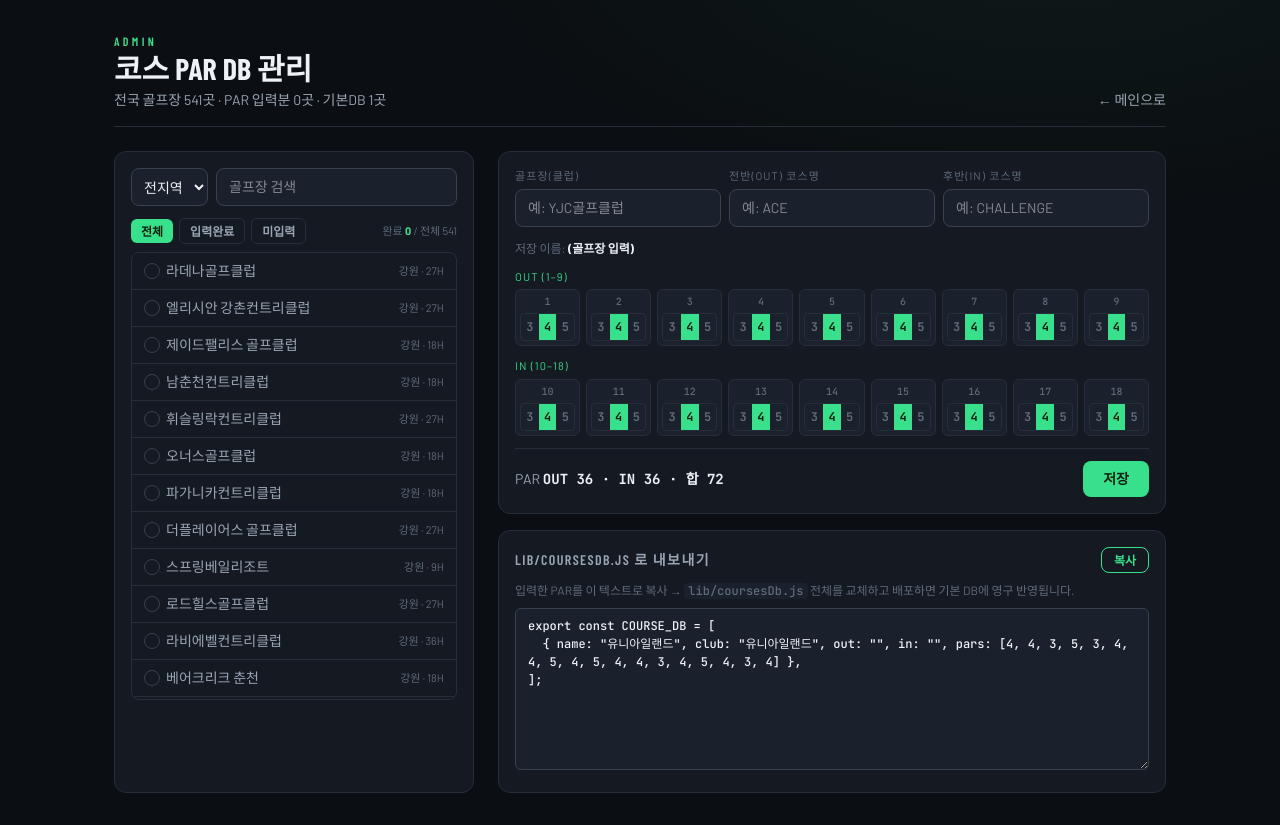
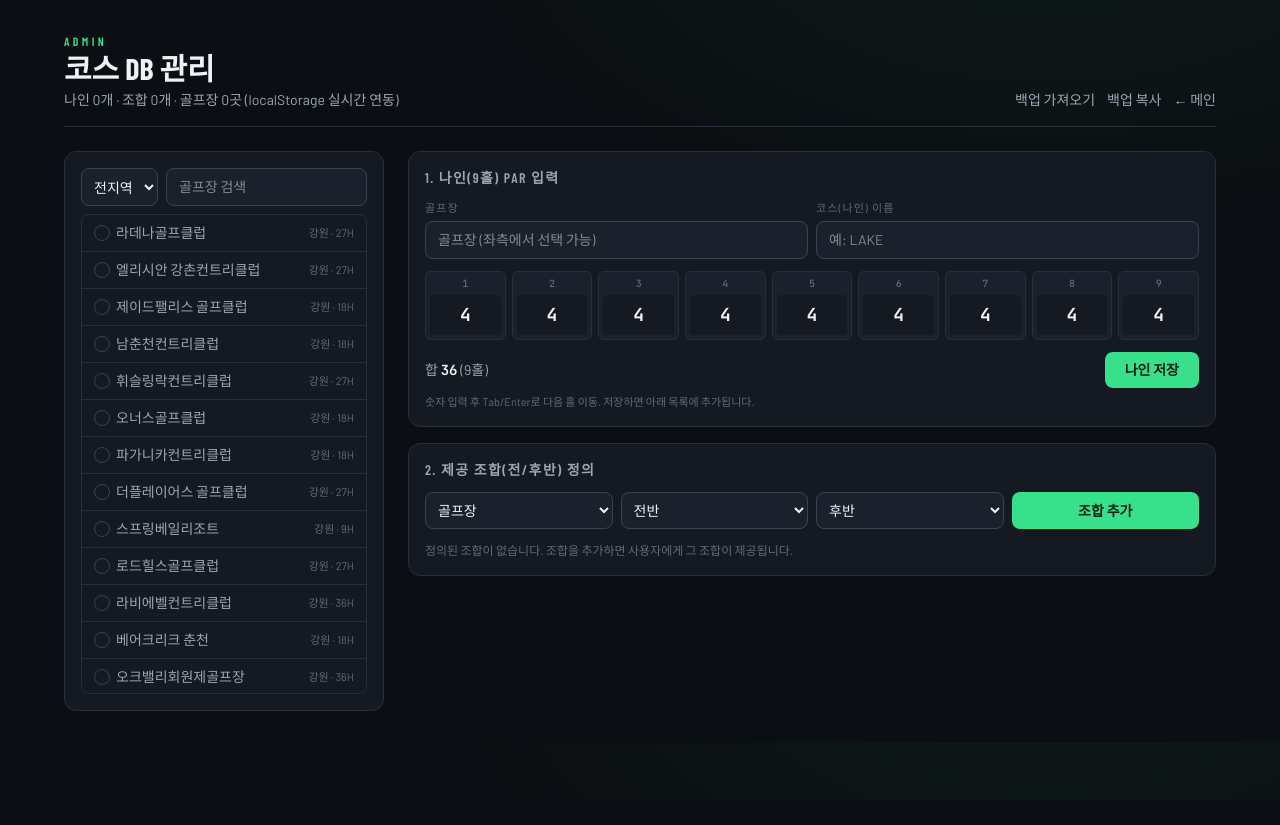
Before and after one commit to milv0/dallu-golf-studio, a Next.js app: page /admin in a window 1280 px wide. After the commit the page ends 800 px from the top, so only its background shows below. Built offline with nearby package versions, Linux system fonts and the light colour scheme; a web font is replaced by a local one.

Commit message:
Nine-based DB: admin nine input (number+Tab) + combo definition; localStorage live sync; remove example

```diff
--- a/app/admin/page.js
+++ b/app/admin/page.js
@@ -1,108 +1,102 @@
 "use client";
 
-import { useEffect, useMemo, useState } from "react";
+import { useEffect, useMemo, useRef, useState } from "react";
 import Link from "next/link";
 import { COURSE_DIRECTORY } from "../../lib/courseDirectory";
-import { COURSE_DB } from "../../lib/coursesDb";
+import { loadDb, saveDb } from "../../lib/nineStore";
 
-const LS = "sc-pardb"; // { name: pars[18] } 형태를 배열로 저장: [{name, pars}]
-const DEFAULT = () => Array(18).fill(4);
+const DEFAULT9 = () => Array(9).fill("4");
 
 export default function Admin() {
-  const [entries, setEntries] = useState([]); // 사용자가 입력한 par DB (localStorage)
+  const [db, setDb] = useState({ nines: [], combos: [] });
+  useEffect(() => { setDb(loadDb()); }, []);
+  const persist = (next) => { setDb(next); saveDb(next); };
+
+  // 디렉토리 검색
   const [region, setRegion] = useState("");
   const [q, setQ] = useState("");
-  const [statusFilter, setStatusFilter] = useState("all"); // all | done | todo
+
+  // 나인 입력
   const [club, setClub] = useState("");
-  const [outC, setOutC] = useState("");
-  const [inC, setInC] = useState("");
-  const [pars, setPars] = useState(DEFAULT());
+  const [nine, setNine] = useState("");
+  const [pars, setPars] = useState(DEFAULT9());
+  const parRefs = useRef([]);
 
-  // 표시 이름 자동 생성: 골프장 + 전반+후반 코스명
-  const displayName = (club.trim() + (outC.trim() || inC.trim() ? ` ${outC.trim()}+${inC.trim()}` : "")).trim();
+  // 조합 입력
+  const [cClub, setCClub] = useState("");
+  const [cOut, setCOut] = useState("");
+  const [cIn, setCIn] = useState("");
 
-  useEffect(() => {
-    try { setEntries(JSON.parse(localStorage.getItem(LS) || "[]")); } catch { setEntries([]); }
-  }, []);
-  const persist = (list) => { setEntries(list); localStorage.setItem(LS, JSON.stringify(list)); };
-
-  const regions = useMemo(
-    () => [...new Set(COURSE_DIRECTORY.map((c) => c.region))].sort(),
-    []
-  );
-  const enteredClubs = useMemo(
-    () => new Set([...entries.map((e) => e.club || e.name), ...COURSE_DB.map((c) => c.club || c.name)]),
-    [entries]
-  );
+  const regions = useMemo(() => [...new Set(COURSE_DIRECTORY.map((c) => c.region))].sort(), []);
+  const clubsWithNines = useMemo(() => [...new Set(db.nines.map((n) => n.club))], [db.nines]);
+  const enteredClubs = useMemo(() => new Set(db.nines.map((n) => n.club)), [db.nines]);
   const filtered = useMemo(() => {
     const kw = q.trim();
-    return COURSE_DIRECTORY.filter((c) => {
-      if (region && c.region !== region) return false;
-      if (kw && !c.name.includes(kw)) return false;
-      const done = enteredClubs.has(c.name);
-      if (statusFilter === "done" && !done) return false;
-      if (statusFilter === "todo" && done) return false;
-      return true;
-    }).slice(0, 400);
-  }, [region, q, statusFilter, enteredClubs]);
-  const doneCount = useMemo(
-    () => COURSE_DIRECTORY.filter((c) => enteredClubs.has(c.name)).length,
-    [enteredClubs]
-  );
-
-  // 디렉토리에서 골프장 클릭 → 클럽명 채우고, 그 클럽의 저장 항목이 있으면 로드
-  const loadClub = (clubName) => {
-    setClub(clubName);
-    const found = entries.find((e) => (e.club || e.name) === clubName)
-      || COURSE_DB.find((c) => (c.club || c.name) === clubName);
-    if (found) {
-      setOutC(found.out || "");
-      setInC(found.in || "");
-      setPars([...found.pars]);
-    } else {
-      setOutC(""); setInC(""); setPars(DEFAULT());
-    }
-  };
-  const save = () => {
-    if (!club.trim()) { alert("골프장(클럽) 이름을 입력하세요"); return; }
-    const entry = { name: displayName, club: club.trim(), out: outC.trim(), in: inC.trim(), pars: pars.map(Number) };
-    persist([entry, ...entries.filter((e) => e.name !== entry.name)]);
-    alert(`저장: ${entry.name}`);
-  };
-  const remove = (nm) => persist(entries.filter((e) => e.name !== nm));
+    return COURSE_DIRECTORY.filter((c) => (!region || c.region === region) && (!kw || c.name.includes(kw))).slice(0, 400);
+  }, [region, q]);
+  const ninesOf = (cl) => db.nines.filter((n) => n.club === cl);
 
   const setPar = (i, v) => setPars((p) => p.map((x, idx) => (idx === i ? v : x)));
+  const onParKey = (e, i) => {
+    if (e.key === "Enter") { e.preventDefault(); parRefs.current[i + 1]?.focus(); }
+  };
+
+  const saveNine = () => {
+    if (!club.trim() || !nine.trim()) { alert("골프장과 코스(나인) 이름을 입력하세요"); return; }
+    const entry = { club: club.trim(), nine: nine.trim(), pars: pars.map((x) => Number(x) || 0) };
+    const next = { ...db, nines: [entry, ...db.nines.filter((n) => !(n.club === entry.club && n.nine === entry.nine))] };
+    persist(next);
+    setNine(""); setPars(DEFAULT9());
+  };
+  const removeNine = (cl, nn) => persist({
+    ...db,
+    nines: db.nines.filter((n) => !(n.club === cl && n.nine === nn)),
+    combos: db.combos.filter((c) => !(c.club === cl && (c.out === nn || c.in === nn))),
+  });
+  const loadNine = (cl, nn) => {
+    const n = db.nines.find((x) => x.club === cl && x.nine === nn);
+    if (!n) return;
+    setClub(cl); setNine(nn); setPars(n.pars.map(String));
+  };
+
+  const addCombo = () => {
+    if (!cClub || !cOut || !cIn || cOut === cIn) { alert("골프장과 서로 다른 전/후반 코스를 선택하세요"); return; }
+    const exists = db.combos.some((c) => c.club === cClub && c.out === cOut && c.in === cIn);
+    if (exists) { alert("이미 있는 조합"); return; }
+    persist({ ...db, combos: [{ club: cClub, out: cOut, in: cIn }, ...db.combos] });
+  };
+  const removeCombo = (c) => persist({ ...db, combos: db.combos.filter((x) => !(x.club === c.club && x.out === c.out && x.in === c.in)) });
+
   const total = pars.reduce((a, b) => a + (Number(b) || 0), 0);
-  const outP = pars.slice(0, 9).reduce((a, b) => a + (Number(b) || 0), 0);
-  const inP = pars.slice(9).reduce((a, b) => a + (Number(b) || 0), 0);
 
-  // coursesDb.js 에 붙여넣을 JS 배열 텍스트 생성 (기존 COURSE_DB + 입력분 병합, 이름 중복 시 입력분 우선)
-  const exportText = useMemo(() => {
-    const map = new Map();
-    const put = (c) => map.set(c.name, c);
-    for (const c of COURSE_DB) put(c);
-    for (const e of entries) put(e);
-    const lines = [...map.values()].map(
-      (c) => `  { name: ${JSON.stringify(c.name)}, club: ${JSON.stringify(c.club || c.name)}, out: ${JSON.stringify(c.out || "")}, in: ${JSON.stringify(c.in || "")}, pars: [${c.pars.join(", ")}] },`
-    );
-    return "export const COURSE_DB = [\n" + lines.join("\n") + "\n];\n";
-  }, [entries]);
+  // 백업(JSON)
+  const backup = JSON.stringify(db);
+  const importBackup = () => {
+    const t = prompt("백업 JSON 붙여넣기");
+    if (!t) return;
+    try { const d = JSON.parse(t); persist({ nines: d.nines || [], combos: d.combos || [] }); alert("가져오기 완료"); }
+    catch { alert("JSON 파싱 실패"); }
+  };
 
   return (
-    <main className="mx-auto max-w-[1100px] px-6 py-8">
+    <main className="mx-auto max-w-[1200px] px-6 py-8">
       <div className="mb-6 flex items-end justify-between border-b border-line pb-4">
         <div>
           <div className="font-head text-[12px] font-semibold uppercase tracking-[0.28em] text-accent">Admin</div>
-          <h1 className="font-head text-3xl font-bold text-txt">코스 PAR DB 관리</h1>
-          <p className="mt-1 text-sm text-txt-soft">전국 골프장 {COURSE_DIRECTORY.length}곳 · PAR 입력분 {entries.length}곳 · 기본DB {COURSE_DB.length}곳</p>
+          <h1 className="font-head text-3xl font-bold text-txt">코스 DB 관리</h1>
+          <p className="mt-1 text-sm text-txt-soft">나인 {db.nines.length}개 · 조합 {db.combos.length}개 · 골프장 {clubsWithNines.length}곳 (localStorage 실시간 연동)</p>
         </div>
-        <Link href="/" className="text-sm text-txt-soft hover:text-txt">← 메인으로</Link>
+        <div className="flex items-center gap-3 text-sm">
+          <button onClick={importBackup} className="text-txt-soft hover:text-txt">백업 가져오기</button>
+          <button onClick={() => navigator.clipboard?.writeText(backup)} className="text-txt-soft hover:text-txt">백업 복사</button>
+          <Link href="/" className="text-txt-soft hover:text-txt">← 메인</Link>
+        </div>
       </div>
 
-      <div className="grid grid-cols-1 gap-6 lg:grid-cols-[360px_1fr]">
-        {/* 디렉토리 검색 */}
+      <div className="grid grid-cols-1 gap-6 lg:grid-cols-[320px_1fr]">
+        {/* 디렉토리 */}
         <section className="rounded-xl border border-line bg-panel p-4">
-          <div className="mb-3 flex gap-2">
+          <div className="mb-2 flex gap-2">
             <select value={region} onChange={(e) => setRegion(e.target.value)}
               className="rounded-lg border border-line-2 bg-panel-2 px-2 py-2 text-sm text-txt outline-none focus:border-accent">
               <option value="">전지역</option>
@@ -111,112 +105,116 @@ export default function Admin() {
             <input value={q} onChange={(e) => setQ(e.target.value)} placeholder="골프장 검색"
               className="flex-1 rounded-lg border border-line-2 bg-panel-2 px-3 py-2 text-sm text-txt outline-none focus:border-accent" />
           </div>
-          <div className="mb-2 flex items-center gap-1.5">
-            {[["all", "전체"], ["done", "입력완료"], ["todo", "미입력"]].map(([k, lbl]) => (
-              <button key={k} type="button" onClick={() => setStatusFilter(k)}
-                className={"rounded-md px-2.5 py-1 text-xs font-semibold transition " +
-                  (statusFilter === k ? "bg-accent text-[#06210f]" : "border border-line text-txt-soft hover:text-txt")}>
-                {lbl}
-              </button>
-            ))}
-            <span className="ml-auto text-[11px] text-txt-faint">
-              완료 <b className="text-accent">{doneCount}</b> / 전체 {COURSE_DIRECTORY.length}
-            </span>
-          </div>
-          <div className="max-h-[56vh] overflow-auto rounded-lg border border-line">
+          <div className="max-h-[60vh] overflow-auto rounded-lg border border-line">
             {filtered.map((c) => {
               const done = enteredClubs.has(c.name);
               return (
-                <button key={c.name + c.address} type="button" onClick={() => loadClub(c.name)}
-                  className={"flex w-full items-center justify-between border-b border-line px-3 py-2 text-left last:border-0 transition " +
-                    (done ? "bg-accent/10 hover:bg-accent/15" : "hover:bg-panel-2")}>
+                <button key={c.name + c.address} type="button" onClick={() => setClub(c.name)}
+                  className={"flex w-full items-center justify-between border-b border-line px-3 py-2 text-left last:border-0 transition " + (done ? "bg-accent/10 hover:bg-accent/15" : "hover:bg-panel-2")}>
                   <span className={"flex items-center gap-1.5 text-sm " + (done ? "text-txt" : "text-txt-soft")}>
-                    <span className={"flex h-4 w-4 shrink-0 items-center justify-center rounded-full text-[10px] " +
-                      (done ? "bg-accent text-[#06210f]" : "border border-line-2 text-transparent")}>✓</span>
+                    <span className={"flex h-4 w-4 shrink-0 items-center justify-center rounded-full text-[10px] " + (done ? "bg-accent text-[#06210f]" : "border border-line-2 text-transparent")}>✓</span>
                     {c.name}
                   </span>
                   <span className="text-[11px] text-txt-faint">{c.region} · {c.holes}H</span>
                 </button>
               );
             })}
-            {filtered.length === 0 && <p className="p-3 text-sm text-txt-faint">결과 없음</p>}
           </div>
         </section>
 
-        {/* PAR 편집 */}
         <section className="space-y-4">
+          {/* 1) 나인 입력 */}
           <div className="rounded-xl border border-line bg-panel p-4">
-            <div className="mb-3 grid grid-cols-1 gap-2 sm:grid-cols-3">
-              <label className="block sm:col-span-1">
-                <span className="mb-1 block text-[11px] uppercase tracking-widest text-txt-faint">골프장(클럽)</span>
-                <input value={club} onChange={(e) => setClub(e.target.value)} placeholder="예: YJC골프클럽"
+            <div className="mb-3 font-head text-sm font-semibold uppercase tracking-widest text-txt-soft">1. 나인(9홀) PAR 입력</div>
+            <div className="mb-3 grid grid-cols-2 gap-2">
+              <label className="block">
+                <span className="mb-1 block text-[11px] uppercase tracking-widest text-txt-faint">골프장</span>
+                <input value={club} onChange={(e) => setClub(e.target.value)} list="clubdir" placeholder="골프장 (좌측에서 선택 가능)"
                   className="w-full rounded-lg border border-line-2 bg-panel-2 px-3 py-2 text-sm text-txt outline-none focus:border-accent" />
+                <datalist id="clubdir">{COURSE_DIRECTORY.map((c) => <option key={c.name + c.address} value={c.name} />)}</datalist>
               </label>
               <label className="block">
-                <span className="mb-1 block text-[11px] uppercase tracking-widest text-txt-faint">전반(OUT) 코스명</span>
-                <input value={outC} onChange={(e) => setOutC(e.target.value)} placeholder="예: ACE"
-                  className="w-full rounded-lg border border-line-2 bg-panel-2 px-3 py-2 text-sm text-txt outline-none focus:border-accent" />
-              </label>
-              <label className="block">
-                <span className="mb-1 block text-[11px] uppercase tracking-widest text-txt-faint">후반(IN) 코스명</span>
-                <input value={inC} onChange={(e) => setInC(e.target.value)} placeholder="예: CHALLENGE"
+                <span className="mb-1 block text-[11px] uppercase tracking-widest text-txt-faint">코스(나인) 이름</span>
+                <input value={nine} onChange={(e) => setNine(e.target.value)} placeholder="예: LAKE"
                   className="w-full rounded-lg border border-line-2 bg-panel-2 px-3 py-2 text-sm text-txt outline-none focus:border-accent" />
               </label>
             </div>
-            <p className="mb-3 text-[12px] text-txt-faint">저장 이름: <b className="text-txt">{displayName || "(골프장 입력)"}</b></p>
-
-            {[0, 9].map((off) => (
-              <div key={off} className="mb-3">
-                <div className="mb-1 text-[11px] uppercase tracking-widest text-accent">{off === 0 ? "OUT (1–9)" : "IN (10–18)"}</div>
-                <div className="grid grid-cols-9 gap-1.5">
-                  {pars.slice(off, off + 9).map((p, i) => (
-                    <div key={off + i} className="rounded-md border border-line bg-panel-2 p-1 text-center">
-                      <div className="mb-1 font-mono text-[10px] text-txt-faint">{off + i + 1}</div>
-                      <div className="flex overflow-hidden rounded border border-line">
-                        {[3, 4, 5].map((v) => (
-                          <button key={v} type="button" onClick={() => setPar(off + i, v)}
-                            className={"flex-1 py-1 font-mono text-[12px] font-bold " +
-                              (Number(p) === v ? "bg-accent text-[#06210f]" : "text-txt-faint hover:text-txt")}>
-                            {v}
-                          </button>
-                        ))}
-                      </div>
-                    </div>
-                  ))}
+            <div className="grid grid-cols-9 gap-1.5">
+              {pars.map((p, i) => (
+                <div key={i} className="rounded-md border border-line bg-panel-2 p-1 text-center">
+                  <div className="mb-1 font-mono text-[10px] text-txt-faint">{i + 1}</div>
+                  <input
+                    ref={(el) => (parRefs.current[i] = el)}
+                    value={p} inputMode="numeric" maxLength={1}
+                    onChange={(e) => setPar(i, e.target.value.replace(/[^0-9]/g, ""))}
+                    onKeyDown={(e) => onParKey(e, i)}
+                    onFocus={(e) => e.target.select()}
+                    className="w-full rounded bg-panel py-1.5 text-center font-mono text-lg font-bold text-txt outline-none focus:ring-2 focus:ring-accent" />
                 </div>
-              </div>
-            ))}
-
-            <div className="flex items-center justify-between border-t border-line pt-3 text-sm">
-              <span className="text-txt-soft">
-                PAR <b className={"font-mono " + (total === 72 ? "text-txt" : "text-[#ffb648]")}>OUT {outP} · IN {inP} · 합 {total}</b>
-                {total !== 72 && <span className="ml-1 text-[#ffb648]">⚠</span>}
-              </span>
-              <div className="flex gap-2">
-                {displayName && entries.some((e) => e.name === displayName) && (
-                  <button type="button" onClick={() => { remove(displayName); }}
-                    className="rounded-lg border border-line px-3 py-2 text-sm text-txt-soft hover:text-txt">삭제</button>
-                )}
-                <button type="button" onClick={save}
-                  className="rounded-lg bg-accent px-5 py-2 text-sm font-bold text-[#06210f] hover:bg-accent-2">저장</button>
-              </div>
+              ))}
             </div>
+            <div className="mt-3 flex items-center justify-between">
+              <span className="text-sm text-txt-soft">합 <b className="font-mono text-txt">{total}</b> (9홀)</span>
+              <button onClick={saveNine} className="rounded-lg bg-accent px-5 py-2 text-sm font-bold text-[#06210f] hover:bg-accent-2">나인 저장</button>
+            </div>
+            <p className="mt-1.5 text-[11px] text-txt-faint">숫자 입력 후 Tab/Enter로 다음 홀 이동. 저장하면 아래 목록에 추가됩니다.</p>
           </div>
 
-          {/* 내보내기 */}
+          {/* 나인 목록 */}
+          {clubsWithNines.length > 0 && (
+            <div className="rounded-xl border border-line bg-panel p-4">
+              <div className="mb-2 font-head text-sm font-semibold uppercase tracking-widest text-txt-soft">저장된 나인</div>
+              {clubsWithNines.map((cl) => (
+                <div key={cl} className="mb-2">
+                  <div className="mb-1 text-[12px] text-accent">{cl}</div>
+                  <div className="flex flex-wrap gap-2">
+                    {ninesOf(cl).map((n) => (
+                      <span key={n.nine} className="flex items-center gap-1 rounded-full border border-line-2 bg-panel-2 py-1 pl-3 pr-1 text-[13px]">
+                        <button onClick={() => loadNine(cl, n.nine)} className="text-txt hover:text-accent" title="불러와 수정">
+                          {n.nine} <span className="font-mono text-txt-faint">({n.pars.reduce((a, b) => a + b, 0)})</span>
+                        </button>
+                        <button onClick={() => removeNine(cl, n.nine)} className="flex h-5 w-5 items-center justify-center rounded-full text-txt-faint hover:bg-line hover:text-txt">×</button>
+                      </span>
+                    ))}
+                  </div>
+                </div>
+              ))}
+            </div>
+          )}
+
+          {/* 2) 조합 정의 */}
           <div className="rounded-xl border border-line bg-panel p-4">
-            <div className="mb-2 flex items-center justify-between">
-              <span className="font-head text-sm font-semibold uppercase tracking-widest text-txt-soft">
-                lib/coursesDb.js 로 내보내기
-              </span>
-              <button type="button" onClick={() => navigator.clipboard?.writeText(exportText)}
-                className="rounded-lg border border-accent px-3 py-1 text-xs font-semibold text-accent hover:bg-accent hover:text-[#06210f]">복사</button>
+            <div className="mb-3 font-head text-sm font-semibold uppercase tracking-widest text-txt-soft">2. 제공 조합(전/후반) 정의</div>
+            <div className="mb-3 grid grid-cols-4 gap-2">
+              <select value={cClub} onChange={(e) => { setCClub(e.target.value); setCOut(""); setCIn(""); }}
+                className="rounded-lg border border-line-2 bg-panel-2 px-2 py-2 text-sm text-txt outline-none focus:border-accent">
+                <option value="">골프장</option>
+                {clubsWithNines.map((cl) => <option key={cl} value={cl}>{cl}</option>)}
+              </select>
+              <select value={cOut} onChange={(e) => setCOut(e.target.value)}
+                className="rounded-lg border border-line-2 bg-panel-2 px-2 py-2 text-sm text-txt outline-none focus:border-accent">
+                <option value="">전반</option>
+                {ninesOf(cClub).map((n) => <option key={n.nine} value={n.nine}>{n.nine}</option>)}
+              </select>
+              <select value={cIn} onChange={(e) => setCIn(e.target.value)}
+                className="rounded-lg border border-line-2 bg-panel-2 px-2 py-2 text-sm text-txt outline-none focus:border-accent">
+                <option value="">후반</option>
+                {ninesOf(cClub).map((n) => <option key={n.nine} value={n.nine}>{n.nine}</option>)}
+              </select>
+              <button onClick={addCombo} className="rounded-lg bg-accent px-3 py-2 text-sm font-bold text-[#06210f] hover:bg-accent-2">조합 추가</button>
             </div>
-            <p className="mb-2 text-[12px] text-txt-faint">
-              입력한 PAR를 이 텍스트로 복사 → <code className="rounded bg-panel-2 px-1">lib/coursesDb.js</code> 전체를 교체하고 배포하면 기본 DB에 영구 반영됩니다.
-            </p>
-            <textarea readOnly value={exportText} rows={8}
-              className="w-full rounded-md border border-line-2 bg-panel-2 px-3 py-2 font-mono text-[12px] text-txt outline-none" />
+            {db.combos.length === 0 ? (
+              <p className="text-[12px] text-txt-faint">정의된 조합이 없습니다. 조합을 추가하면 사용자에게 그 조합이 제공됩니다.</p>
+            ) : (
+              <div className="flex flex-wrap gap-2">
+                {db.combos.map((c, i) => (
+                  <span key={i} className="flex items-center gap-1 rounded-full border border-line-2 bg-panel-2 py-1 pl-3 pr-1 text-[13px]">
+                    <span className="text-txt">{c.club} <b className="text-accent">{c.out}+{c.in}</b></span>
+                    <button onClick={() => removeCombo(c)} className="flex h-5 w-5 items-center justify-center rounded-full text-txt-faint hover:bg-line hover:text-txt">×</button>
+                  </span>
+                ))}
+              </div>
+            )}
           </div>
         </section>
       </div>
--- a/lib/coursesDb.js
+++ b/lib/coursesDb.js
@@ -1,25 +1,32 @@
 // ─────────────────────────────────────────────────────────────
-// 골프장 코스 DB (직접 관리)
-// 항목 구조:
-//   {
-//     name:  "표시 이름 (자동: 골프장 전반+후반)",  // 예: "YJC골프클럽 ACE+CHALLENGE"
-//     club:  "골프장(클럽) 이름",                    // 예: "YJC골프클럽"
-//     out:   "전반(OUT) 코스명",                     // 예: "ACE" (없으면 "")
-//     in:    "후반(IN) 코스명",                      // 예: "CHALLENGE" (없으면 "")
-//     pars:  [18홀 PAR]                              // 전반9 + 후반9, 3/4/5
-//   }
-// 27·36홀은 실제로 도는 나인 조합별로 항목을 추가.
-// (네이버 코스·홀 등을 보고 사람이 직접 입력 — 크롤링 아님. /admin 에서 관리)
+// 골프장 코스 DB
+//   nines:  { club, nine, pars:[9] }        ← 나인별 PAR (par 데이터)
+//   combos: { club, out, in }               ← 골프장이 제공하는 전/후반 조합(순서)
+//   → coursesFromDb: 조합마다 나인 par를 합쳐 18홀 코스 생성 → 사용자에게 제공
+//
+// 실제 데이터는 /admin 에서 입력 → localStorage("sc-coursedb")에 저장 → 메인 앱이 실시간 사용.
 // ─────────────────────────────────────────────────────────────
 
-
-export const COURSE_DB = [
-  {
-    name: "유니아일랜드",
-    club: "유니아일랜드",
-    out: "",
-    in: "",
-    pars: [4, 4, 3, 5, 3, 4, 4, 5, 4, 5, 4, 4, 3, 4, 5, 4, 3, 4],
-  },
-  // ↓ /admin 에서 입력 후 내보내기로 이 배열을 교체
-];
+// db = { nines: [...], combos: [...] } → 18홀 코스 배열
+export function coursesFromDb(db) {
+  const nines = (db && db.nines) || [];
+  const combos = (db && db.combos) || [];
+  const map = {};
+  for (const n of nines) {
+    if (n && n.club && n.nine && Array.isArray(n.pars)) map[n.club + "\u0000" + n.nine] = n.pars;
+  }
+  const out = [];
+  for (const c of combos) {
+    if (!c || !c.club) continue;
+    const a = map[c.club + "\u0000" + c.out];
+    const b = map[c.club + "\u0000" + c.in];
+    if (a && b && a.length >= 9 && b.length >= 9) {
+      out.push({
+        name: `${c.club} ${c.out}+${c.in}`,
+        club: c.club, out: c.out, in: c.in,
+        pars: [...a.slice(0, 9), ...b.slice(0, 9)],
+      });
+    }
+  }
+  return out;
+}
--- /dev/null
+++ b/lib/nineStore.js
@@ -0,0 +1,18 @@
+// 코스 DB 공용 저장소 (localStorage) — admin과 메인 앱이 공유
+// db = { nines: [{club,nine,pars:[9]}], combos: [{club,out,in}] }
+const KEY = "sc-coursedb";
+
+export function loadDb() {
+  if (typeof window === "undefined") return { nines: [], combos: [] };
+  try {
+    const d = JSON.parse(localStorage.getItem(KEY) || "{}");
+    return { nines: d.nines || [], combos: d.combos || [] };
+  } catch {
+    return { nines: [], combos: [] };
+  }
+}
+
+export function saveDb(db) {
+  if (typeof window === "undefined") return;
+  localStorage.setItem(KEY, JSON.stringify({ nines: db.nines || [], combos: db.combos || [] }));
+}
```
Also changed, not shown: app/page.js (+8 -5 lines).
